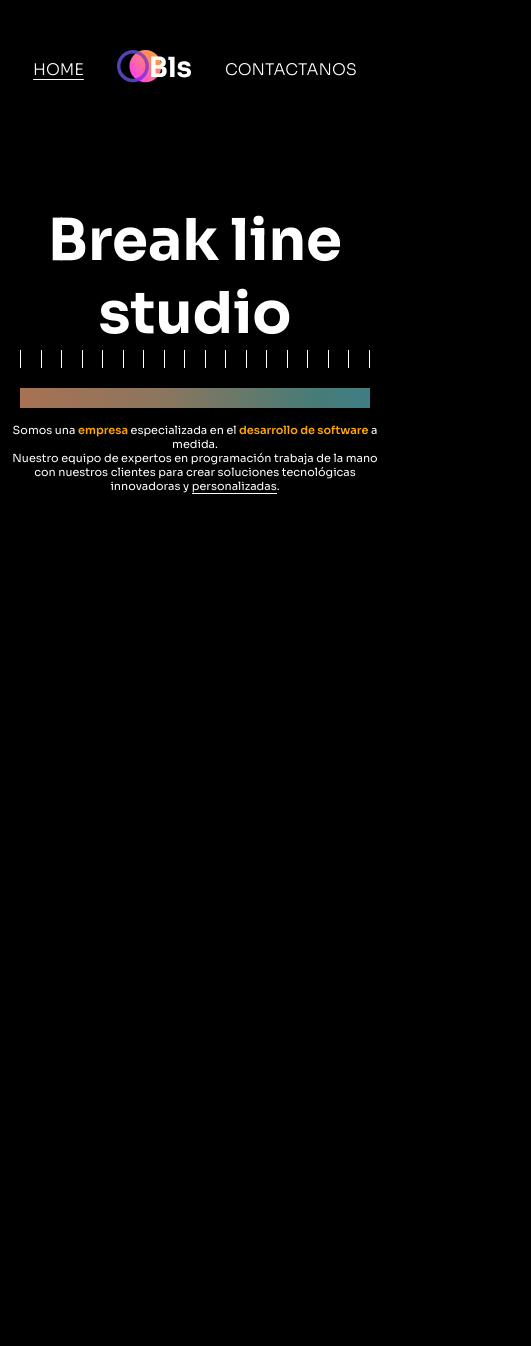
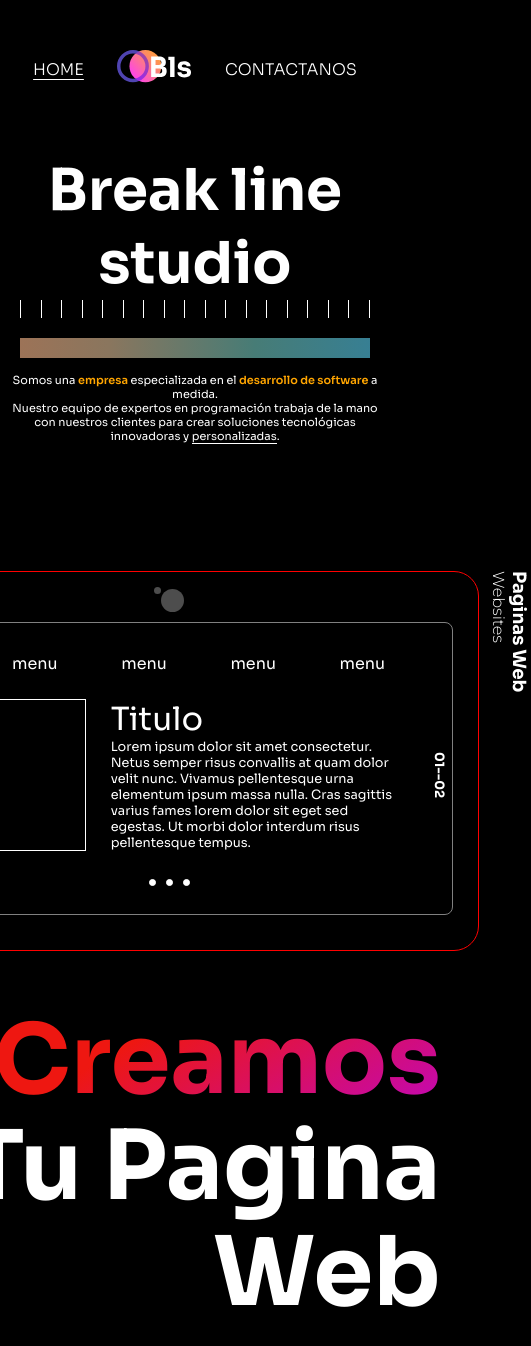
Before and after one commit to owellandry/bls, a React (Create React App) app: page / in a window 390 px wide. Shown: the top 1346 px of the page, 531 px wide, since content can reach past the window. Before the commit the page ends 844 px from the top, so only its background shows below. Built offline with nearby package versions, Linux system fonts and the light colour scheme.

Commit message:
feat: :sparkles: responsivo jijij

```diff
--- a/src/App.js
+++ b/src/App.js
@@ -8,7 +8,7 @@ function App() {
     <div className="App">
       <NavBar/>
       <About/>
-      {/* <WebDesktop/> */}
+      <WebDesktop/>
     </div>
   );
 }
--- a/src/components/about/about.css
+++ b/src/components/about/about.css
@@ -5,9 +5,6 @@
     justify-content: center;
     margin-top: 8rem;
     width: 100%;
-    position: absolute;
-    left: 50%;
-    transform: translateX(-50%);
   }
 
   .about {
--- a/src/components/webDesktop/styles.css
+++ b/src/components/webDesktop/styles.css
@@ -1,14 +1,310 @@
 .seccionDesk{
     display: flex;
-    margin: 80px 0 0 10rem;
+    margin-left: 8rem;
+    margin-top: 8rem;
+    margin-bottom: 2rem;
+    align-items: center;
+    box-sizing: border-box;
+}
+
+.containerDeskContent{
+    display: flex;
+    box-sizing: border-box;
+}
+
+.deskAling{
+    display: flex;
+}
+
+.borderContent{
+    display: flex;
+    flex-direction: column;
+    box-sizing: border-box;
+    border: solid red 1px;
+    border-radius: 25px;
+    padding: 10px 25px 35px 25px;
+    width: 620px;
+    max-width: 620px;
+    height: 380px;
+}
+
+.cameraDesk{
+    text-align: center;
+    padding: 5px;
+}
+
+.desktop{
+    display: flex;
+    flex-direction: column;
+    box-sizing: border-box;
+    padding: 25px 35px 0px 35px;
+    width: 100%;
+    height: 100%;
+    border: solid gray 1px;
+    border-radius: 8px;
+    overflow: auto;
+}
+
+.navDesk{
+    box-sizing: border-box;
+    display: flex;
+    align-items: center;
+    width: 100%;
+}
+
+.menuPrevDesk{
+    box-sizing: border-box;
+    width: 100%;
+}
+
+.menuPrevDesk ul{
+    display: flex;
+    list-style: none;
+    justify-content: space-around;
+}
+
+.menuPrevDesk ul li a{
+    position: relative;
+    text-decoration: none;
+    color: white;
+}
+
+.menuPrevDesk ul li:hover a::after {
+    width: 100%;
+}
+
+.menuPrevDesk ul li .active {
+    width: 100%;
+}
+
+.menuPrevDesk ul li .inactive {
+    width: 0%;
+}
+
+
+.logoPrevDesk{
+    font-family: 'Montserrat', sans-serif;
+    font-size: .8rem;
+}
+
+.contentDesk{
+    box-sizing: border-box;
+    display: flex;
+    align-items: center;
+    margin-top: 20px;
+    width: 100%;
+}
+
+.imgPreview{
+    box-sizing: border-box;
+    border: solid white .5px;
+    width: 280px;
+    max-width: 280px;
+    height: 100%;
+    margin-right: 25px;
+}
+
+.contentPreviewDesk{
+    display: flex;
+    flex-direction: column;
+    width: 100%;
+}
+
+.titlePrevDesk{
+    width: 100%;
+    font-size: 2rem;
+}
+
+.descriptionPrevDesk{
+    font-size: .8rem;
+}
+
+.serialNumber{
+    width: auto;
+    margin-left: 30px;
+    margin-right: -30px;
+    text-align: center;
+    writing-mode: vertical-lr;
+    font-size: .8rem;
+    font-weight: bold;
+}
+
+.footer{
+    width: 100%;
+    height: 100%;
+    display: flex;
+    align-items: center;
+    justify-content: center;
+}
+
+.footer .circle{
+    border: solid white 1px;
+    background-color: white;
+    width: 5px;
+    height: 5px;
+    border-radius: 50%;
+    margin: 5px 5px;
+}
+
+.subtitle{
+    display: flex;
+    box-sizing: border-box;
+    flex-direction: row-reverse;
+    margin-left: 10px;
+}
+
+.subtitle h1, .subtitle h2{
+    writing-mode: vertical-lr;
+}
+
+.subtitle h1{
+    font-size: 1.14rem;
+}
+
+.subtitle h2{
+    font-size: 1rem;
+    font-family: 'Montserrat', sans-serif;
+    font-weight: 300;
+}
+
+.webDeskInfo{
+    margin-left: 8rem;
+    height: 100%;
+}
+
+.webDeskInfo h1{
+    font-size: 5.8rem;
+    font-weight: 700;
+    margin-top: -25px;
+}
+
+.gradient-text {
+    background-image: linear-gradient(150deg, #EE1711 35%, #C007BF);
+    color: transparent;
+    -webkit-background-clip: text;
+    background-clip: text;
+}
+
+@media (max-width: 1420px){
+    .seccionDesk{
+        margin-left: 6rem;
+    }
+
+    .webDeskInfo{
+        margin-left: 4rem;
+    }
+
+    .webDeskInfo h1{
+        font-size: 5.2rem;
+        margin-top: -25px;
+    }
+}
+
+@media (max-width: 1300px){
+    .seccionDesk{
+        margin-left: 2rem;
+    }
+
+    .webDeskInfo{
+        margin-left: 4rem;
+    }
+
+    .webDeskInfo h1{
+        font-size: 5.2rem;
+        margin-top: -25px;
+    }
+}
+
+@media (max-width: 1200px){
+    .seccionDesk{
+        margin-left: 1rem;
+    }
+
+    .webDeskInfo{
+        margin-left: 2rem;
+    }
+
+    .webDeskInfo h1{
+        font-size: 4.2rem;
+        margin-top: -25px;
+    }
+}
+
+@media (max-width: 1080px){
+    .seccionDesk{
+        margin-left: .5rem;
+    }
+
+    .webDeskInfo{
+        margin-left: 1rem;
+    }
+
+    .webDeskInfo h1{
+        font-size: 3.6rem;
+        margin-top: -15px;
+    }
+}
+
+@media (max-width: 1000px){
+    .seccionDesk{
+        margin-left: .5rem;
+        margin-right: .5rem;
+        justify-content: center;
+    }
+
+    .containerDeskContent{
+        flex-direction: column;
+        justify-content: center;
+        align-items: center;
+    }
+
+    .webDeskInfo{
+        margin-left: 1rem;
+        margin-top: 4rem;
+    }
+
+    .webDeskInfo h1{
+        text-align: end;
+        font-size: 6rem;
+        margin-top: -15px;
+    }
+}
+
+@media (max-width: 700px){
+    .seccionDesk{
+        margin-left: .5rem;
+        margin-right: .5rem;
+        justify-content: center;
+    }
+
+    .containerDeskContent{
+        flex-direction: column;
+        justify-content: center;
+        align-items: center;
+    }
+
+    .webDeskInfo{
+        margin-left: 1rem;
+        margin-top: 4rem;
+    }
+
+    .webDeskInfo h1{
+        text-align: end;
+        font-size: 6rem;
+        margin-top: -15px;
+    }
+}
+/* .seccionDesk{
+    display: flex;
 }
 
 .borderContent{
     border: solid red 1px;
     border-radius: 25px;
     padding: 10px 25px 65px 25px;
-    width: 640px;
+    max-width: 640px;
     height: 340px;
+    margin: 0 50px;
 }
 
     .cameraDesk{
@@ -151,11 +447,12 @@
     background-clip: text;
 }
 
-@media (max-width: 420px) {
+@media (max-width: 460px) {
     .seccionDesk{
         flex-direction: column;
         align-items: center;
         justify-content: center;
+        margin: 0;
         margin-top: 20px;
         padding: 0;
     }
@@ -204,4 +501,4 @@
         font-size: .7rem;
         margin-left: 10px;
     }
-}
+} */
--- a/src/components/webDesktop/webDesk.jsx
+++ b/src/components/webDesktop/webDesk.jsx
@@ -7,9 +7,14 @@ export default function WebDesktop(){
     const [isActive3, setIsActive3] = useState(false)
     const [isActive4, setIsActive4] = useState(false)
 
+    const preventDefault = (e)=>{
+        e.preventDefault();
+    }
+
     return(
         <div className="seccionDesk">
-            <div style={{"display": "flex"}}>
+            <div className="containerDeskContent">
+                <div className="deskAling">
                     <div className="borderContent">
                         <div className="cameraDesk">
                             <svg width="30" height="25" viewBox="0 0 30 25" fill="none" xmlns="http://www.w3.org/2000/svg">
@@ -24,10 +29,10 @@ export default function WebDesktop(){
                                     </div>
                                     <div className="menuPrevDesk">
                                         <ul>
-                                    <li className="line" id={isActive1 ? 'active' : 'inactive'} onClick={()=>{setIsActive1(true);setIsActive2(false);setIsActive3(false);setIsActive4(false)}}><a href="#">menu</a></li>
-                                    <li className="line" id={isActive2 ? 'active' : 'inactive'} onClick={()=>{setIsActive1(false);setIsActive2(true);setIsActive3(false);setIsActive4(false)}}><a href="#">menu</a></li>
-                                    <li className="line" id={isActive3 ? 'active' : 'inactive'} onClick={()=>{setIsActive1(false);setIsActive2(false);setIsActive3(true);setIsActive4(false)}}><a href="#">menu</a></li>
-                                    <li className="line" id={isActive4 ? 'active' : 'inactive'} onClick={()=>{setIsActive1(false);setIsActive2(false);setIsActive3(false);setIsActive4(true)}}><a href="#">menu</a></li>
+                                            <li className="line" id={isActive1 ? 'active' : 'inactive'} onClick={()=>{setIsActive1(true);setIsActive2(false);setIsActive3(false);setIsActive4(false)}}><a href="#" onClick={e=>preventDefault(e)}>menu</a></li>
+                                            <li className="line" id={isActive2 ? 'active' : 'inactive'} onClick={()=>{setIsActive1(false);setIsActive2(true);setIsActive3(false);setIsActive4(false)}}><a href="#" onClick={e=>preventDefault(e)}>menu</a></li>
+                                            <li className="line" id={isActive3 ? 'active' : 'inactive'} onClick={()=>{setIsActive1(false);setIsActive2(false);setIsActive3(true);setIsActive4(false)}}><a href="#" onClick={e=>preventDefault(e)}>menu</a></li>
+                                            <li className="line" id={isActive4 ? 'active' : 'inactive'} onClick={()=>{setIsActive1(false);setIsActive2(false);setIsActive3(false);setIsActive4(true)}}><a href="#" onClick={e=>preventDefault(e)}>menu</a></li>
                                         </ul>
                                     </div>
                                 </div>
@@ -65,5 +70,7 @@ export default function WebDesktop(){
                     <h1>Web</h1>
                 </div>
             </div>
+
+        </div>
     )
 }
```
Lines whose indentation alone changed are shown as unchanged.
